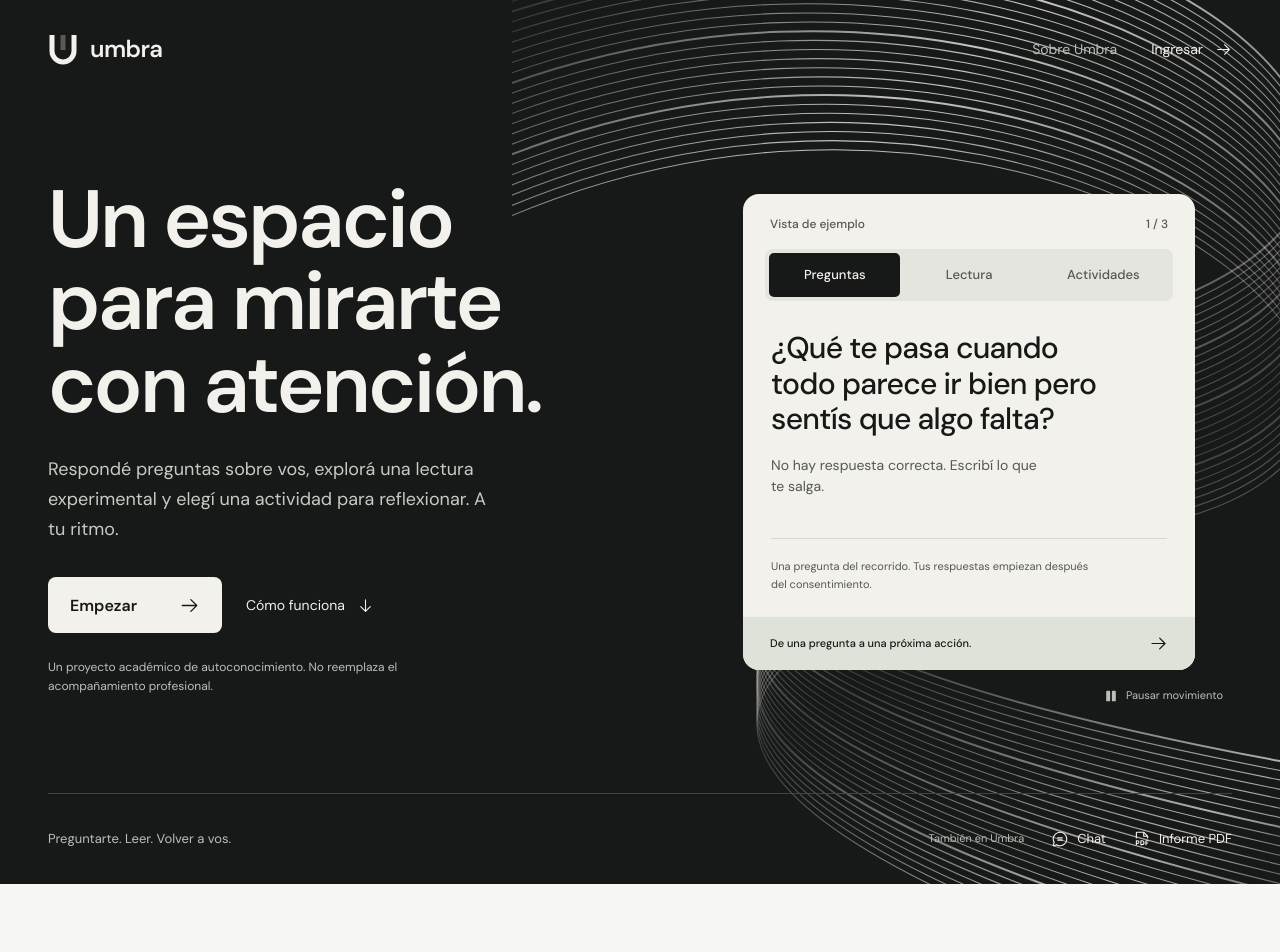
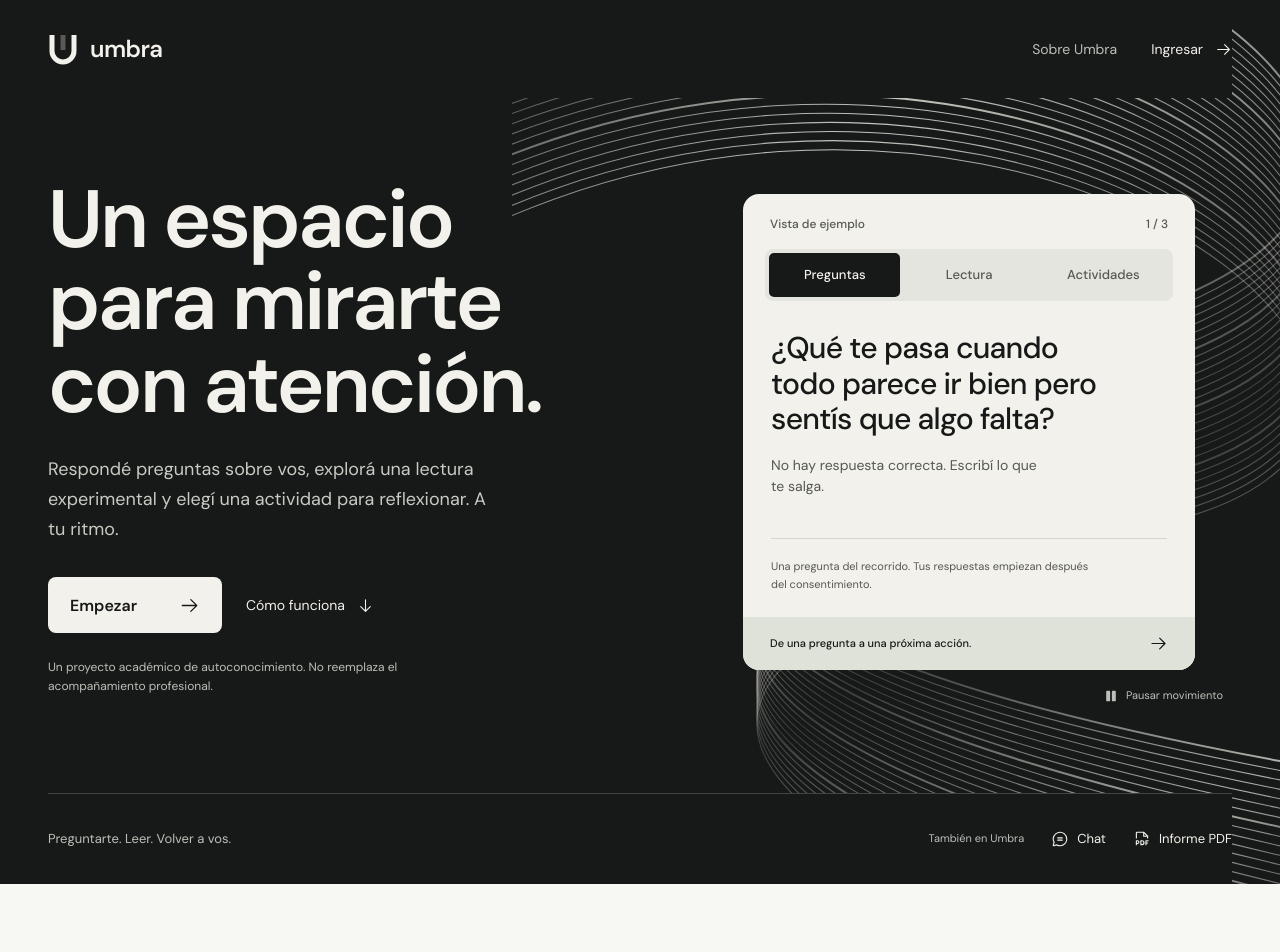
Before and after one commit to mativelezx/umbra, a Next.js app: page / in a window 1280 px wide. Shown: the top 952 px of the page. Built offline with nearby package versions, Linux system fonts and the light colour scheme; no server answers.

Commit message:
fix: preserve landing motion and control contrast in WebKit

```diff
--- a/components/landing/Landing.module.css
+++ b/components/landing/Landing.module.css
@@ -12,7 +12,7 @@
 .landing ::selection { background: #d4d8ce; color: var(--landing-ink); }
 .darkOpening { position: relative; overflow: hidden; background: var(--landing-ink); color: var(--landing-paper); }
 .header, .hero, .openingFooter, .howSection, .pillarsSection, .footer { width: min(100% - 96px, 1280px); margin-inline: auto; }
-.header { position: relative; z-index: 3; display: flex; align-items: center; justify-content: space-between; gap: 24px; padding-block: 27px; }
+.header { position: relative; z-index: 3; display: flex; align-items: center; justify-content: space-between; gap: 24px; padding-block: 27px; background: var(--landing-ink); }
 .headerNav { display: flex; align-items: center; gap: 34px; font-size: 14px; }
 .headerAbout, .loginLink { display: inline-flex; align-items: center; min-height: 44px; }
 .headerAbout { color: var(--landing-muted); }
@@ -38,6 +38,15 @@
 .experience[data-motion='running'] .fluidContour { animation-play-state: running; }
 .experience[data-motion='reduced'] .fluidContour { animation: none; }
 @keyframes current-flow { from { d: var(--flow-from); } to { d: var(--flow-to); } }
+/* WebKit versions without CSS path morphing keep the authored contours moving
+   through a gentle shear. Both paths use the same visibility and pause gates. */
+@supports not (d: path("M 0 0 L 1 1")) {
+  .fluidContour { animation-name: current-drift; transform-box: view-box; transform-origin: center; }
+}
+@keyframes current-drift {
+  from { transform: translate(-12px, -8px) skewX(-5deg); }
+  to { transform: translate(15px, 10px) skewX(5deg); }
+}
 
 .example { position: relative; z-index: 1; display: grid; width: 100%; max-width: 452px; margin-inline: auto; border-radius: 16px; background: var(--landing-paper); color: var(--landing-ink); overflow: hidden; }
 .exampleHeader { display: flex; align-items: center; justify-content: space-between; padding: 21px 27px 15px; font-size: 12px; font-weight: 500; color: var(--landing-body); }
@@ -60,10 +69,10 @@
 .activityIcon { margin-bottom: 19px; }
 .activityDescription { margin-top: 15px; font-size: 14px; line-height: 1.55; color: var(--landing-body); }
 .exampleFooter { display: flex; align-items: center; justify-content: space-between; gap: 14px; padding: 17px 27px; background: #dfe2d8; font-size: 11px; font-weight: 500; }
-.motionControl { position: absolute; z-index: 1; right: 0; bottom: -3px; display: flex; align-items: center; justify-content: center; gap: 8px; min-height: 44px; padding-inline: 9px; color: var(--landing-muted); font-size: 11px; }
+.motionControl { position: absolute; z-index: 1; right: 0; bottom: -3px; display: flex; align-items: center; justify-content: center; gap: 8px; min-height: 44px; padding-inline: 9px; border-radius: 5px; background: var(--landing-ink); color: var(--landing-muted); font-size: 11px; }
 .motionControl:hover:not(:disabled) { color: #fff; }
 .motionControl:disabled { cursor: default; }
-.openingFooter { position: relative; z-index: 2; display: flex; align-items: center; justify-content: space-between; gap: 24px; padding-block: 23px; border-top: 1px solid #41443f; font-size: 13px; }
+.openingFooter { position: relative; z-index: 2; display: flex; align-items: center; justify-content: space-between; gap: 24px; padding-block: 23px; border-top: 1px solid #41443f; background: var(--landing-ink); font-size: 13px; }
 .openingFooter > p { color: var(--landing-muted); }
 .companionLinks { display: flex; align-items: center; flex-wrap: wrap; column-gap: 27px; row-gap: 8px; }
 .companionLinks > span { color: var(--landing-muted); font-size: 11px; }
```
